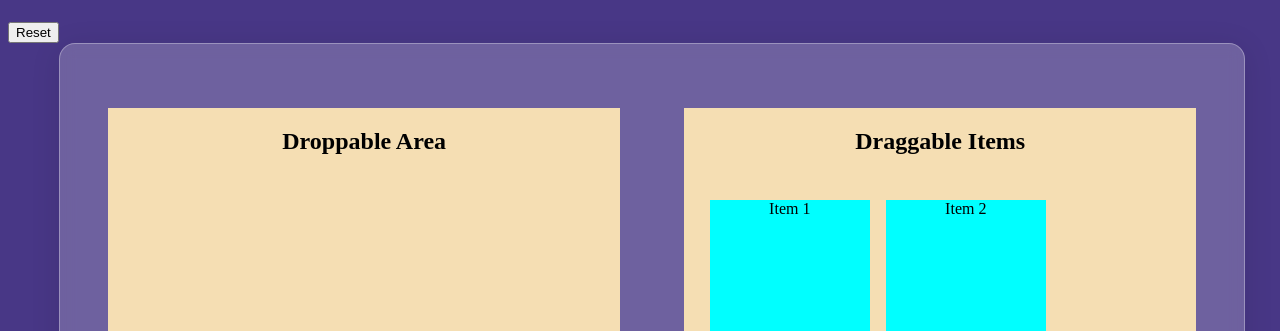
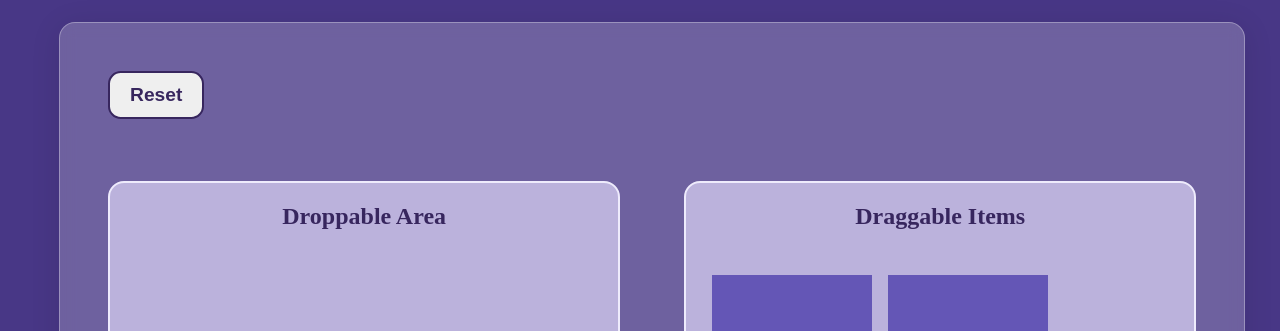
Before and after one commit to OindrilaDas27/drag-drop, a plain HTML site: page index.html in a window 1280 px wide. Shown: the part 128-459 px from the top of the page. Drawn offline with nearby package versions, Linux system fonts and the light colour scheme.

Commit message:
update ui

```diff
--- a/index.html
+++ b/index.html
@@ -15,8 +15,10 @@
 </head>
 <body>
     <h1 class="heading">Drag and Drop</h1>
-    <button id="resetBtn"  onclick="reset();">Reset</button>
-    <div class="containers">
+    <div class="container">
+        <div class="success" id="successMessage"></div>
+        <button class="resetBtn"  onclick="reset();">Reset</button>
+        <div class="drag-drop">
         <div class="container1">
             <h2 class="droppable">Droppable Area</h2>
             <div class="drop-area"></div>
@@ -30,7 +32,7 @@
                 <div class="item" draggable="true">Item 4</div>
             </div>
         </div>
-        <div class="success" id="successMessage"></div>
+    </div>
     </div>
 </body>
 </html>
--- a/script.js
+++ b/script.js
@@ -35,7 +35,7 @@ container.forEach(container => {
 
             if (drag !== droppedItemcount) {
                 // dropped = true;
-                showMessage('hi');
+                showMessage('Item dropped successfully!');
                 droppedItemcount = drag;
             }
     })
@@ -50,7 +50,7 @@ function showMessage(message) {
     // Remove the popup after a certain duration
     setTimeout(() => {
       popup.remove();
-    }, 800); // Adjust the duration as needed
+    }, 1000); // Adjust the duration as needed
   }
 
 
@@ -61,7 +61,6 @@ function reset() {
 
   // Reset the first container to its original state
   const draggableItems = document.querySelector('.draggable-items');
-  const originalItems = Array.from(draggableItems.children);
 
   // Reset the first container to its original state
   draggableItems.innerHTML = '';
--- a/styles.css
+++ b/styles.css
@@ -1,43 +1,54 @@
 body {
     height: 100%;
     width: 100%;
-    background: rgb(72, 55, 134);
+    background: #483786;
 }
 
 .heading {
     padding: 3rem 15rem 1rem 15rem;
     font-family: 'Playfair Display', serif;
     font-weight: 900;
-    color: rgb(193, 178, 245);
+    color: #dad0ff;
 }
 
-.containers {
+.container {
+    position: relative;
     width: 90%;
     height: 40rem;
+    display: flex;
+    flex-direction: column;
+    margin: 0 4%;
+    padding: 3rem 1rem;
+    border-radius: 1rem;
+    background: #ffffff36;
+    box-shadow: 0 4px 30px #0000001a;
+    backdrop-filter: blur(7.3px);
+    -webkit-backdrop-filter: blur(7.3px);
+    border: 1px solid #ffffff4f;
+}
+
+.drag-drop {
     display: flex;
     flex-direction: row;
     justify-content: space-around;
     align-items: center;
-    margin: 0 4%;
-    padding: 3rem 1rem;
-    border-radius: 1rem;
-    background: rgba(255, 255, 255, 0.21);
-    box-shadow: 0 4px 30px rgba(0, 0, 0, 0.1);
-    backdrop-filter: blur(7.3px);
-    -webkit-backdrop-filter: blur(7.3px);
-    border: 1px solid rgba(255, 255, 255, 0.31);
+    padding: 4rem 0 0 0;
+    overflow: hidden;
 }
 
 .container1, .container2  {
     width: 50%;
-    height: 95%;
+    height: 100%;
     margin: 0 2rem;
-    background: wheat;
+    border-radius: 1rem;
+    background: #e8e1ffa2;
+    border: 2px solid #eeebfc;
     overflow: hidden;
 }
 
 .droppable, .draggable {
     text-align: center;
+    color: #37265e;
 }
 
 .draggable-items, .drop-area {
@@ -50,14 +61,41 @@ body {
 }
 
 .item {
-    height: 10rem;
     width: 10rem;
     margin: 0 1rem 1rem 0;
-    background: aqua;
+    padding: 35% 0;
+    background: #6456b6;
     text-align: center;
+    font-size: 2rem;
+    color: #dad0ff;
     cursor: move;
 }
 
 .dragging {
     opacity: 0.5;
 }
+
+.resetBtn {
+    width: 6rem;
+    height: 3rem;
+    margin: 0 2rem;
+    border-radius: 0.8rem;
+    border: 2px solid #37265e;
+    font-size: 1.2rem;
+    font-weight: 700;
+    color: #37265e;
+}
+
+.popup {
+    position: absolute;
+    width: fit-content;
+    height: fit-content;
+    margin: -20% 0 0 45%;
+    padding: 3rem 2rem;
+    border-radius: 0.8rem;
+    z-index: 10;
+    background: #ffffff;
+    text-align: center;
+    font-size: 2rem;
+    color: #483786;
+}
```
